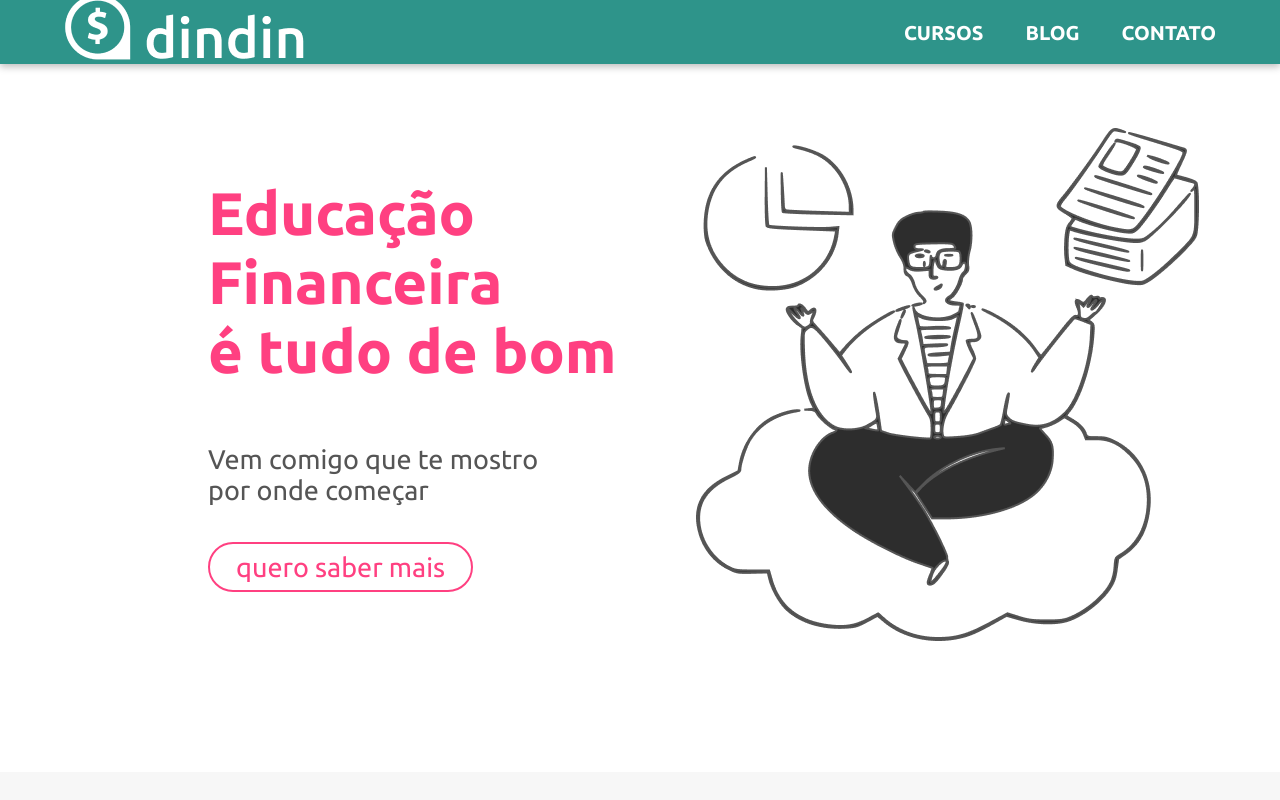
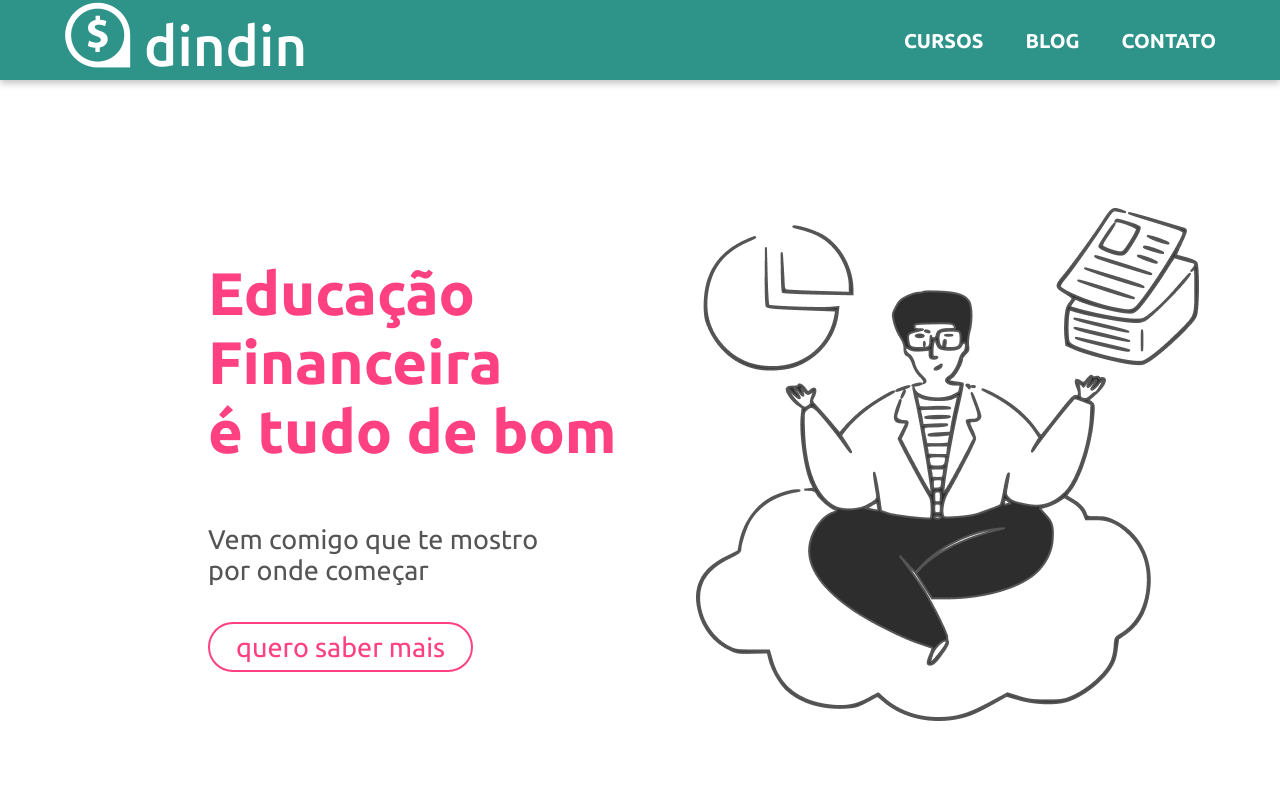
Before and after one commit to MailtonOliveira/Dindin, a plain HTML site: page index.html in a window 1280 px wide. Shown: the top 800 px of the page. Drawn offline with nearby package versions, Linux system fonts and the light colour scheme.

Commit message:
Update style.css

```diff
--- a/style.css
+++ b/style.css
@@ -9,12 +9,10 @@
 /* banner superior de todas as paginas */
 
 header {
-    position: fixed;
-    top: 0;
-    left: 0;
+    display: flex;
+    position: relative;
     width: 100%;
     height: 8%;
-    display: flex;
     align-items: center;
     justify-content: space-between;
     left: 0px;
```
